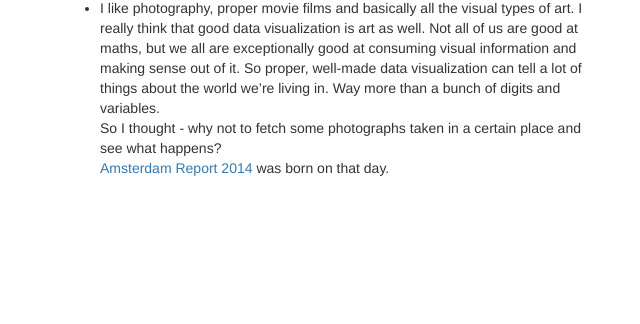
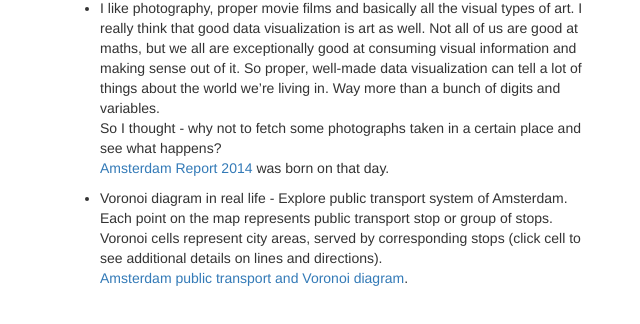
Before and after one commit to yuridolzhenko/yuridolzhenko.github.io, a plain HTML site: page projects.html in a window 1280 px wide. Shown: the part 182-506 px from the top of the page, without its empty margins (205-845 px from the left). Drawn offline with nearby package versions, Linux system fonts and the light colour scheme.

Commit message:
amsterdam public transport project added

```diff
--- a/projects.html
+++ b/projects.html
@@ -64,6 +64,13 @@
                             <a href="http://amsterdam2014.yuridolzhenko.com">Amsterdam Report 2014</a> was born on that
                             day.
                         </p></li>
+                        <li><p>
+                            Voronoi diagram in real life - Explore public transport system of Amsterdam.
+                            Each point on the map represents public transport stop or group of stops. Voronoi cells represent
+                            city areas, served by corresponding stops (click cell to see additional details on lines and directions).
+                            <br/>
+                            <a href="http://sandbox.yuridolzhenko.com/apps/adam-public-transport/">Amsterdam public transport and Voronoi diagram</a>.
+                        </p></li>
                     </ul>
                     </p>
                 </div>
```
